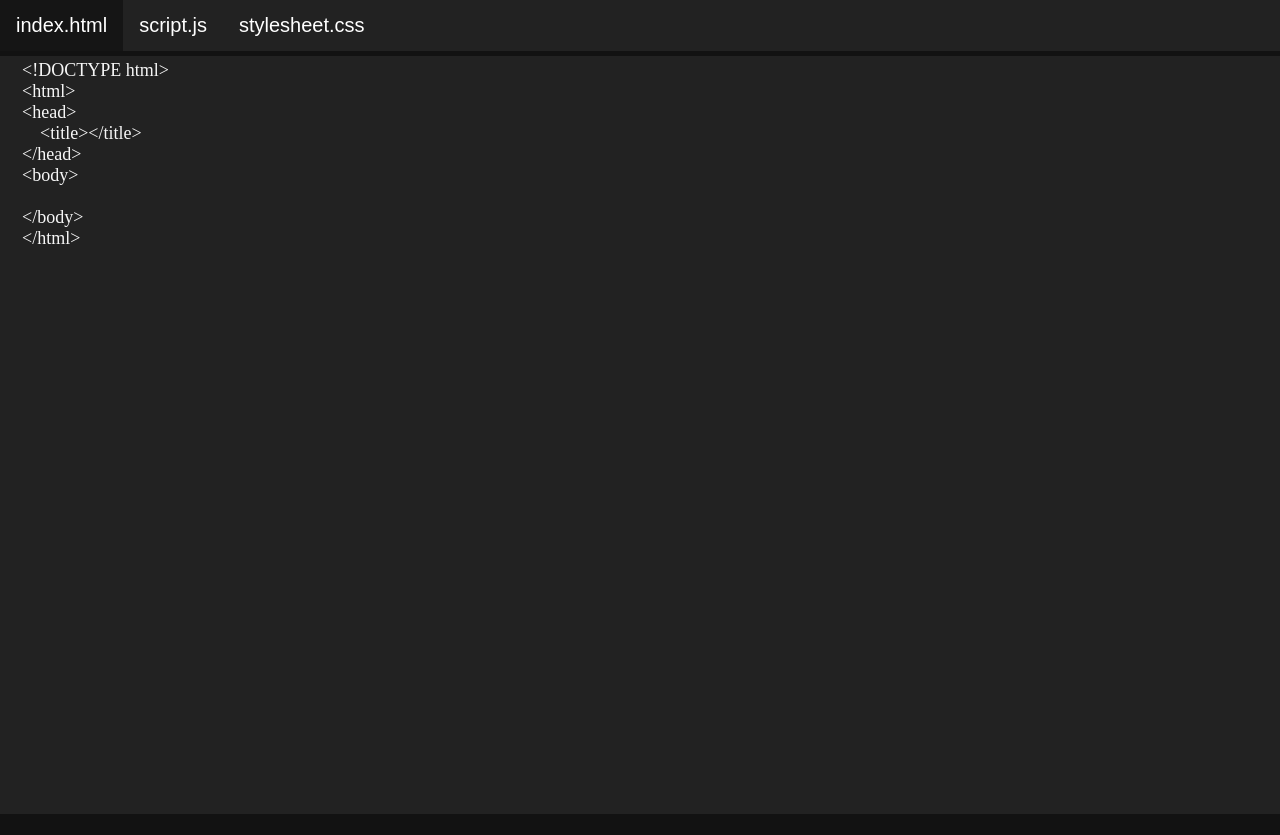
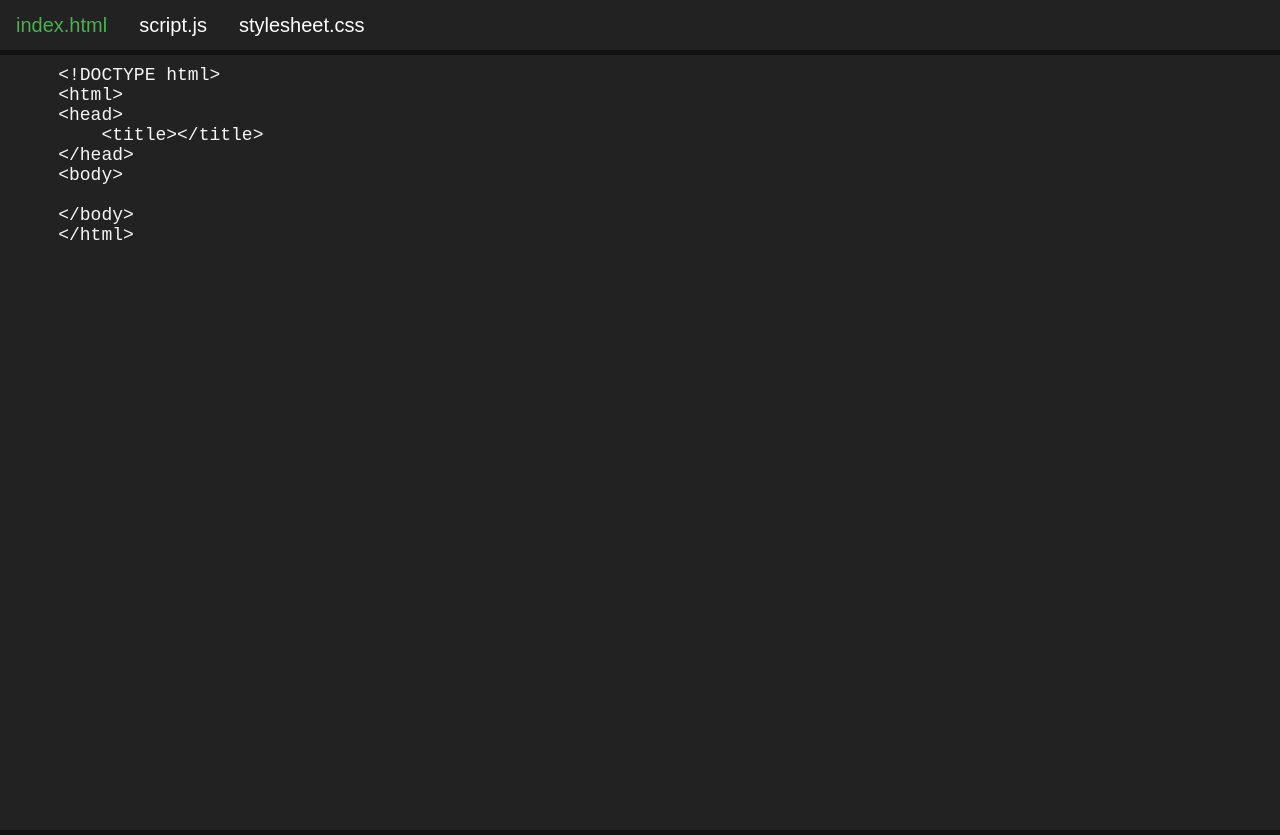
Before and after one commit to andreholman/Text-Editor, a plain HTML site: page text-edit.html in a window 1280 px wide. Both pictures are taken after a click on the link "index.html". Drawn offline with Linux system fonts and the light colour scheme; a web font is replaced by a local one.

Commit message:
Update stylesheet.css

```diff
--- a/stylesheet.css
+++ b/stylesheet.css
@@ -1,3 +1,20 @@
+/* CSS animations */
+
+@-webkit-keyframes fade {
+    0% {opacity: 0.35;}
+    100% {opacity: 1;}
+}
+
+@-moz-keyframes fade {
+    0% {opacity: 0.35;}
+    100% {opacity: 1;}
+}
+
+@-o-keyframes fade {
+    0% {opacity: 0.35;}
+    100% {opacity: 1;}
+}
+
 body {
     font-family: "Ubuntu", Arial;
     margin: 0;
@@ -6,10 +23,14 @@ body {
 
 ul.tab {
     list-style-type: none;
+    position: fixed;
+    z-index: 5;
+    width: 100%;
     margin: 0;
     padding: 0;
+    height: 50px;
     overflow: hidden;
-    background-color: #222;
+    background: #222;
 }
 
 /* Float the list items side by side */
@@ -22,28 +43,42 @@ ul.tab li a {
     text-align: center;
     padding: 14px 16px;
     text-decoration: none;
-    transition: 0.4s;
+    transition: 0.3s all;
     font-size: 20px;
+}
+
+ul.tab li#editor {
+    float: right;
+    background-color: #4CAF50;
+}
+
+ul.tab li#editor a:hover {
+    background-color: #5fb962;
 }
 
 /* Change background color of links on hover */
 ul.tab li a:hover {
-    background-color: #151515;
+    background-color: #222;
 }
 
 /* Create an active/current tablink class */
-.active {
-    border-bottom: #FFF;
+ul.tab li a:focus, .active {
+    color: #4CAF50 !important;
 }
 
 /* Style the tab content */
 .tabcontent {
     display: none;
     border-top: none;
+    z-index: 0;
     width: 100%;
-    font-family: "Ubuntu Mono";
+    font-family: "Ubuntu Mono", monospace;
     background-color: rgba(0,0,0,0);
     overflow: hidden;
+    -webkit-animation: fade 0.75s;
+    -moz-animation: fade 0.75s;
+    -o-animation: fade 0.75s;
+    animation: fade 0.75s;
 }
 
 .tabcontent textarea#html, .tabcontent textarea#js, .tabcontent textarea#css {
@@ -54,8 +89,9 @@ ul.tab li a:hover {
     min-height: 750px;
     max-height: 900px;
     margin: 0;
-    margin-top: 5px;
-    padding:4px;
+    padding: 15px;
+    padding-top: 10px;
+    margin-top: 55px;
     color: #F6F6F6;
     background-color: #222;
     border: none;
```
